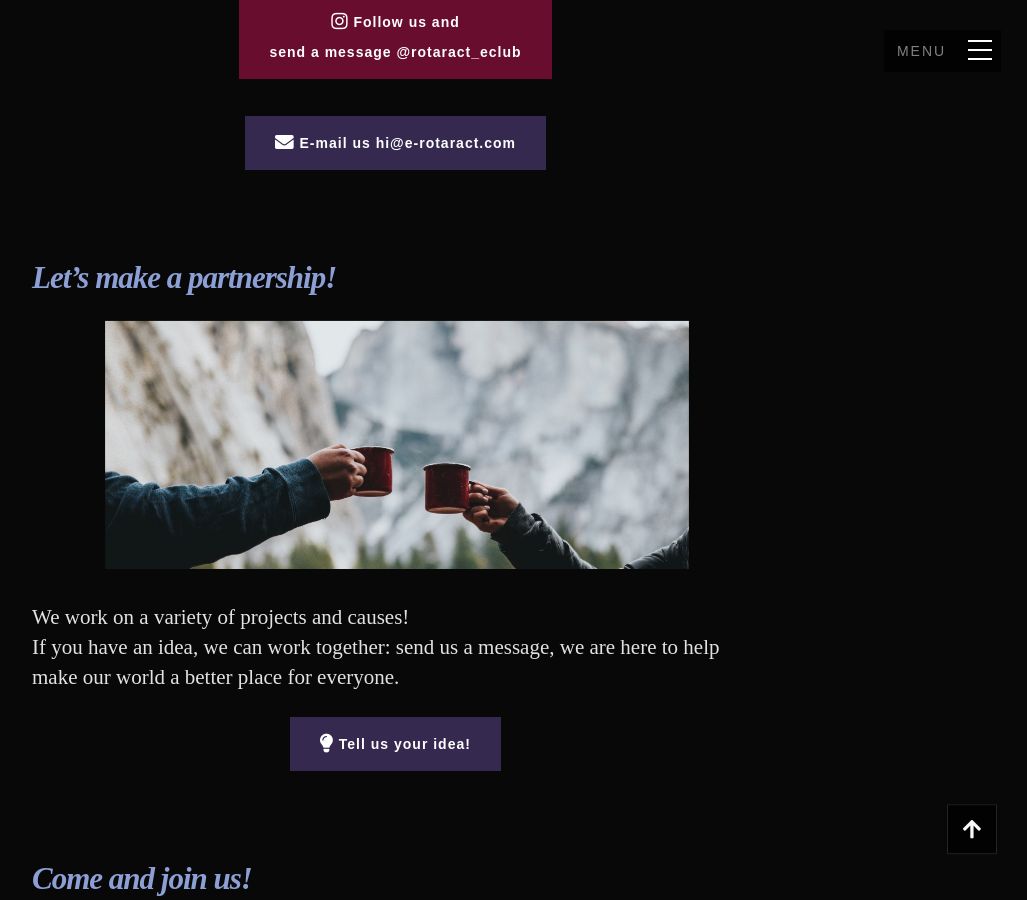
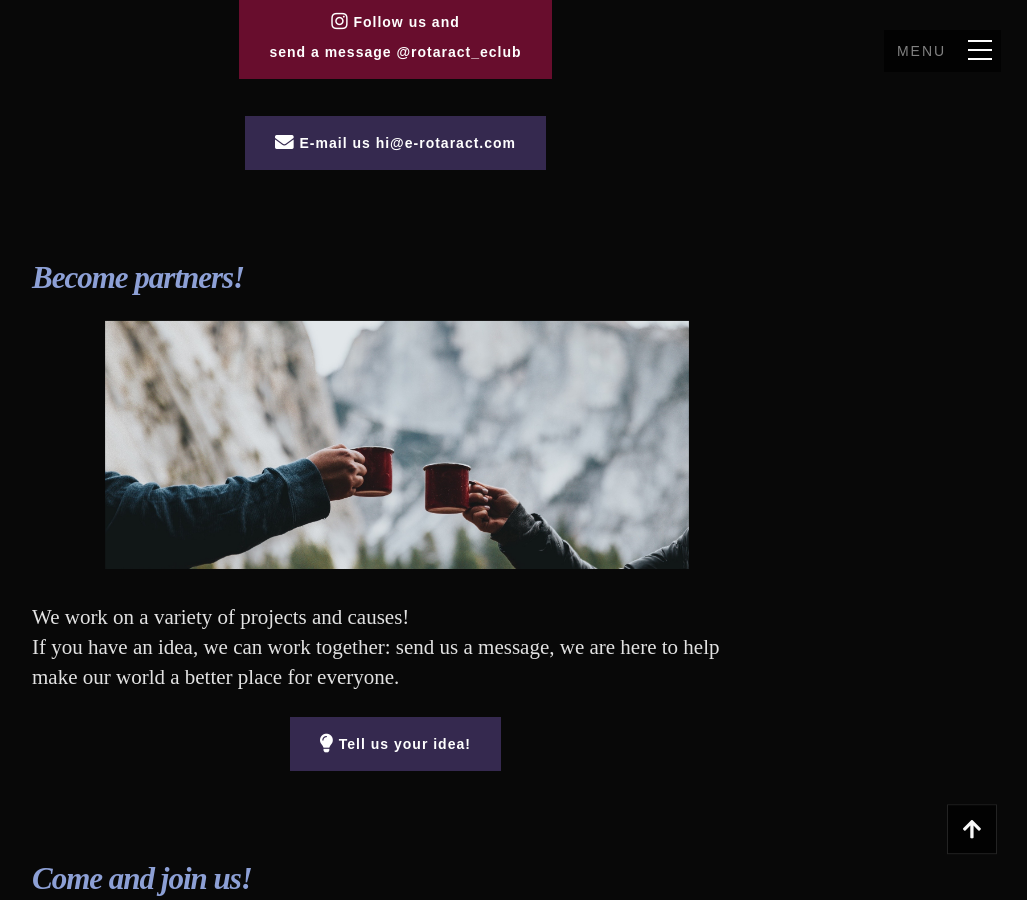
Before and after one commit to e-rotaract/e-rotaract.github.io, a Jekyll site: the page built from index.md, in a window 1280 px wide and 900 px high, scrolled down 1615 px. Shown: the whole window, without its empty margins (253-1280 px from the left). Built offline with Jekyll 4.4.1, drawn with Linux system fonts in a browser that asks for light colours; some web fonts are replaced.

Commit message:
Update index.md

```diff
--- a/index.md
+++ b/index.md
@@ -83,7 +83,7 @@ And of course, we would love to hear you, so feel free to send us a message!
 
 
 
-# Let's make a partnership! {#partnership}
+# Become partners! {#partnership}
 
 ![]({{site.baseurl}}/assets/images/friends-toast.jpg "Let's make a partnership!")
 
```
